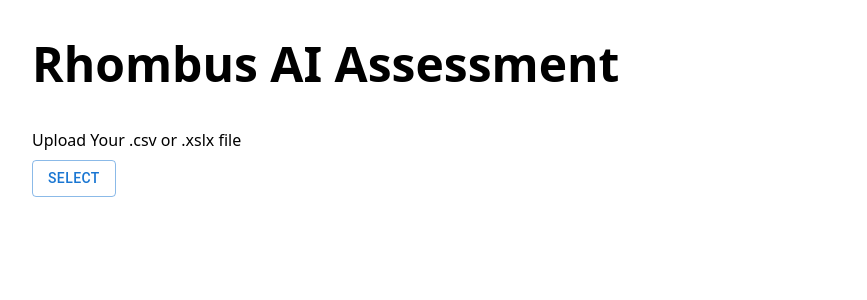
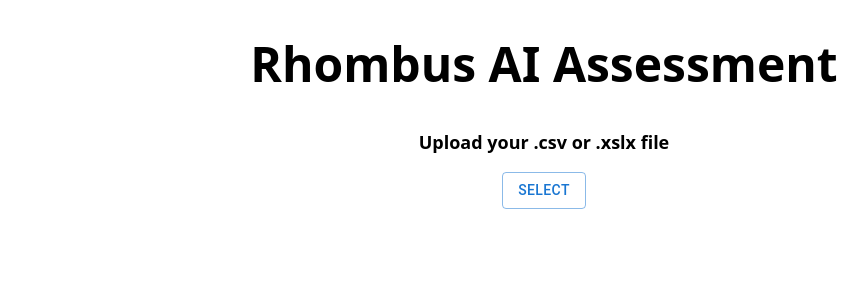
Before and after one commit to alexfilsecker/rhombus-assesment, a React (Vite) app in the folder frontend/: page / in a window 1280 px wide. Shown: the top 300 px of the page, without its empty margins (96-963 px from the left). Built offline with nearby package versions, Linux system fonts and the light colour scheme.

Commit message:
file upload

```diff
--- a/frontend/src/App.tsx
+++ b/frontend/src/App.tsx
@@ -3,7 +3,7 @@ import FileUpload from "./components/FileUpload";
 const App = (): JSX.Element => {
   return (
     <div className="w-screen min-h-screen px-32 pt-10">
-      <div className="flex flex-col gap-10">
+      <div className="flex flex-col gap-10 items-center">
         <h1 className="text-5xl font-extrabold">Rhombus AI Assessment</h1>
         <FileUpload />
       </div>
--- a/frontend/src/components/FileUpload.tsx
+++ b/frontend/src/components/FileUpload.tsx
@@ -1,10 +1,14 @@
-import { Button } from "@mui/material";
+import { Alert, Button, CircularProgress } from "@mui/material";
 import axios from "axios";
 import { ChangeEvent, useRef, useState } from "react";
 
 const API_URL = "http://localhost:8000";
 
 const FileUpload = () => {
+  const [status, setStatus] = useState<
+    "idle" | "loading" | "success" | "error"
+  >("idle");
+
   const [file, setFile] = useState<File | null>(null);
 
   const inputRef = useRef<HTMLInputElement>(null);
@@ -21,14 +25,22 @@ const FileUpload = () => {
     const formData = new FormData();
     formData.append("file", file);
 
-    const response = await axios.get(`${API_URL}/api`);
+    try {
+      setStatus("loading");
+      const response = await axios.get(`${API_URL}/api/`);
+      setStatus("success");
       console.log(response.data);
+    } catch (e: unknown) {
+      setStatus("error");
+      console.error(e);
+    }
   };
 
   return (
-    <div className="flex flex-col gap-2">
-      <h2>Upload Your .csv or .xslx file</h2>
-      <form className="flex flex-col gap-4 w-min">
+    <div className="flex flex-col gap-4 w-80">
+      <h2 className="text-center text-lg font-bold">
+        Upload your .csv or .xslx file
+      </h2>
       <input
         type="file"
         ref={inputRef}
@@ -36,23 +48,35 @@ const FileUpload = () => {
         onChange={handleChange}
         className="hidden"
       />
-        <div className="flex gap-3 items-end">
+      <div className="flex flex-col w-full gap-1 items-center">
         <Button
           onClick={() => {
             inputRef.current?.click();
           }}
           variant="outlined"
+          className="w-min"
         >
           SELECT
         </Button>
         {file !== null && <p>{file.name}</p>}
       </div>
-        {file !== null && (
+      {file !== null && status === "idle" && (
         <Button variant="contained" onClick={handleUpload}>
-            Upload
+          PROCESS
         </Button>
       )}
-      </form>
+      {status === "loading" && <CircularProgress />}
+      {(status === "success" || status === "error") && (
+        <Alert
+          variant="filled"
+          severity={status}
+          onClose={() => setStatus("idle")}
+        >
+          {status === "success"
+            ? "File Upload Successfull"
+            : "File Upload Error"}
+        </Alert>
+      )}
     </div>
   );
 };
```
Lines whose indentation alone changed are shown as unchanged.
